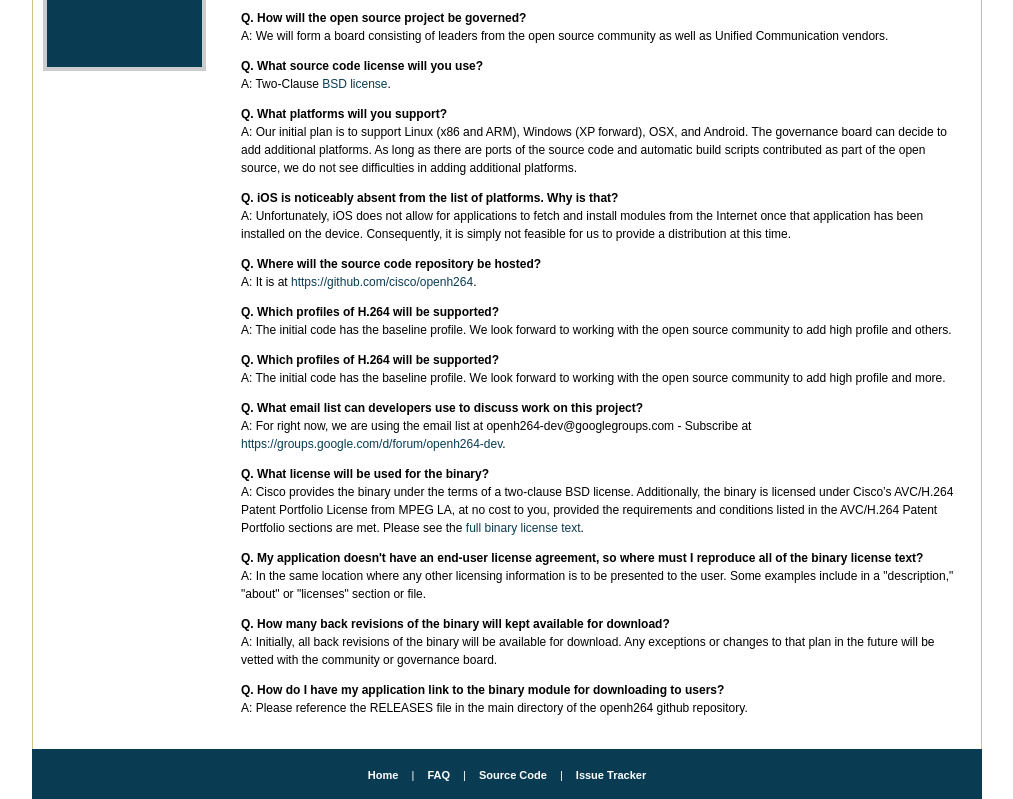
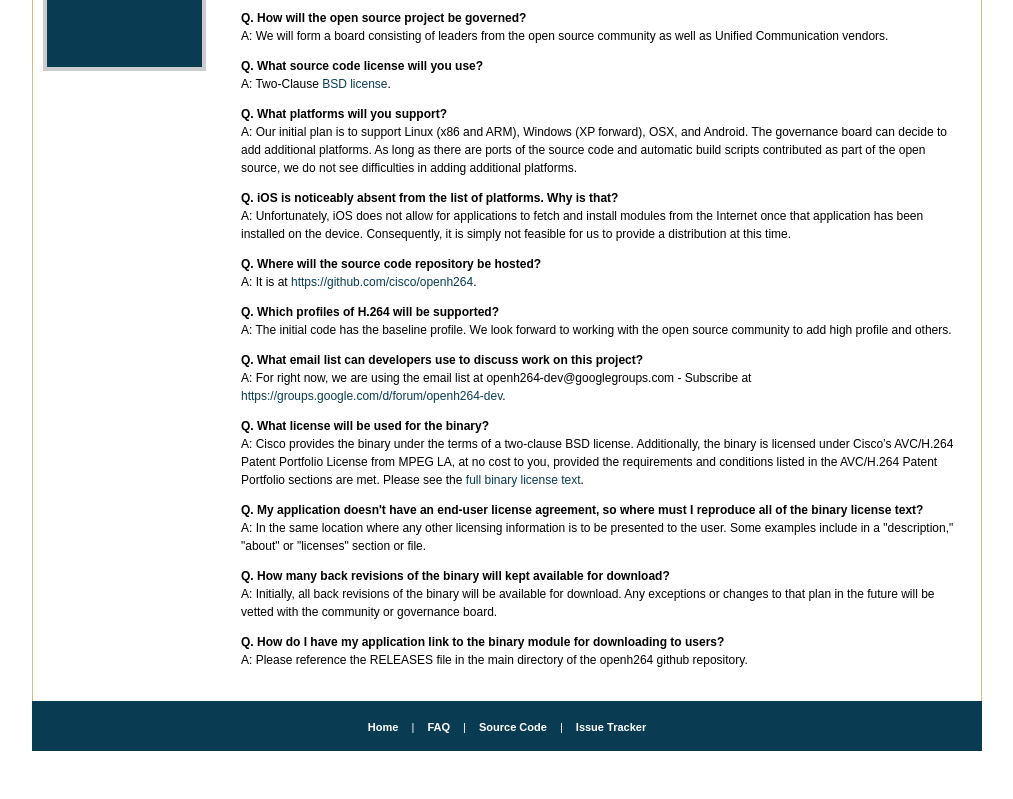
Before and after one commit to cisco/openh264, a plain HTML site: page faq.html in a window 1280 px wide. Shown: the part 701-1500 px from the top of the page, without its empty margins (133-1146 px from the left). After the commit the page ends 1452 px from the top, so only its background shows below. Drawn offline with Linux system fonts and the light colour scheme.

Commit message:
Update faq.html
Deleted duplicate text.

```diff
--- a/faq.html
+++ b/faq.html
@@ -115,10 +115,6 @@
             working with the open source community to add high profile and
             others. </p>
 
-           <p> <strong>Q. Which profiles of H.264 will be supported?</strong><br
-            /> A: The initial code has the baseline profile. We look forward to
-            working with the open source community to add high profile and more. </p>
-
            <p> <strong> Q. What email list can developers use to discuss work on
            this project?</strong><br /> A: For right now, we are using the email
            list at openh264-dev@googlegroups.com - Subscribe at <a
```
